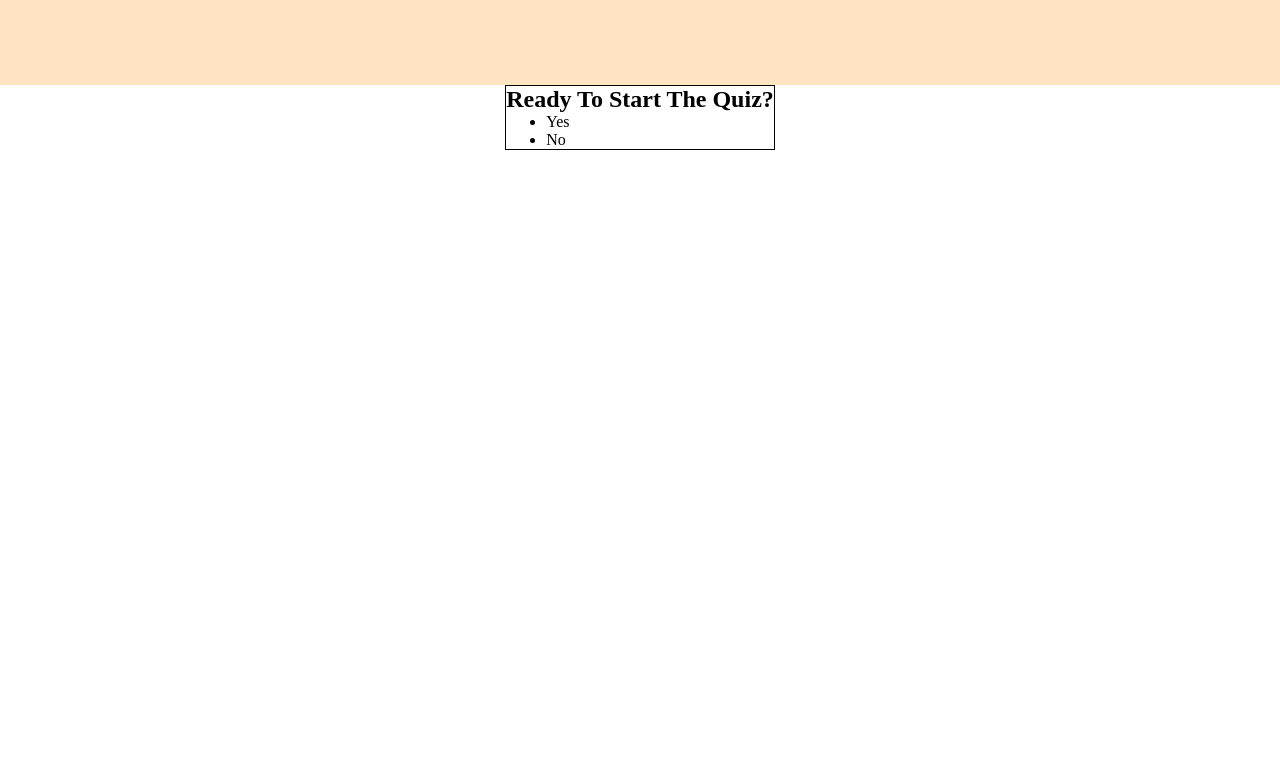
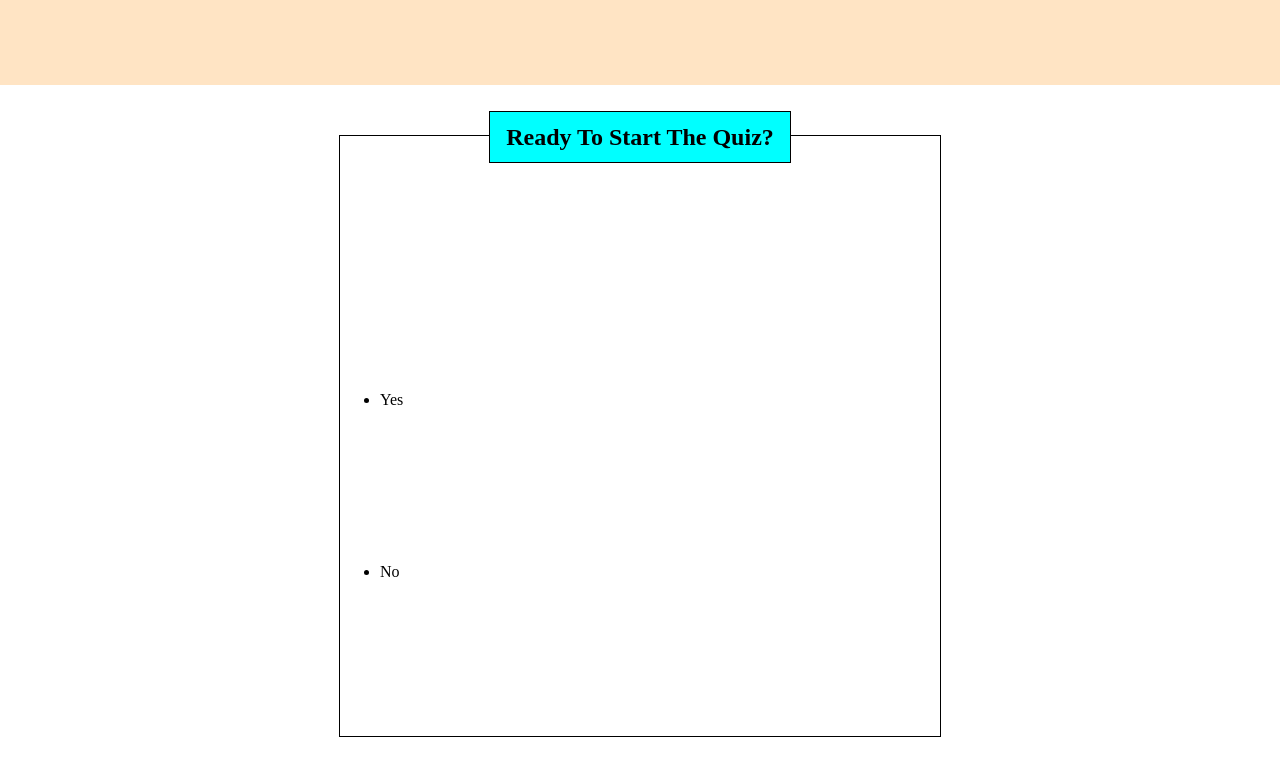
Before and after one commit to hayessea000/coding-quiz, a plain HTML site: page index.html in a window 1280 px wide. Shown: the part 165-940 px from the top of the page. Before the commit the page ends 800 px from the top, so only its background shows below. Drawn offline with Linux system fonts and the light colour scheme.

Commit message:
got basic quiz box set up

```diff
--- a/assets/css/style.css
+++ b/assets/css/style.css
@@ -18,5 +18,29 @@ header h1{
 }
 
 section{
+    display: flex;
+    flex-direction: column;
+    justify-content: space-between;
+    margin: 50px;
     border: 1px solid black;
+    width: 600px;
+    height: 600px;
 }
+
+.quizHeader{
+    display: flex;
+    justify-content: center;
+    align-items: center;
+    margin: -25px auto;
+    height: 50px;
+    width: 300px;
+    border: 1px solid black;
+    background-color: aqua;
+}
+
+ul {
+    display: flex;
+    flex-direction: column;
+    justify-content: space-evenly;
+    height: 500px;
+}
--- a/index.html
+++ b/index.html
@@ -13,7 +13,9 @@
     </header>
     <div class="box">
         <section>
-            <h2>Ready To Start The Quiz?</h2>
+            <div class="quizHeader">
+                <h2>Ready To Start The Quiz?</h2>
+            </div>
             <ul>
                 <li>Yes</li>
                 <li>No</li>
```
